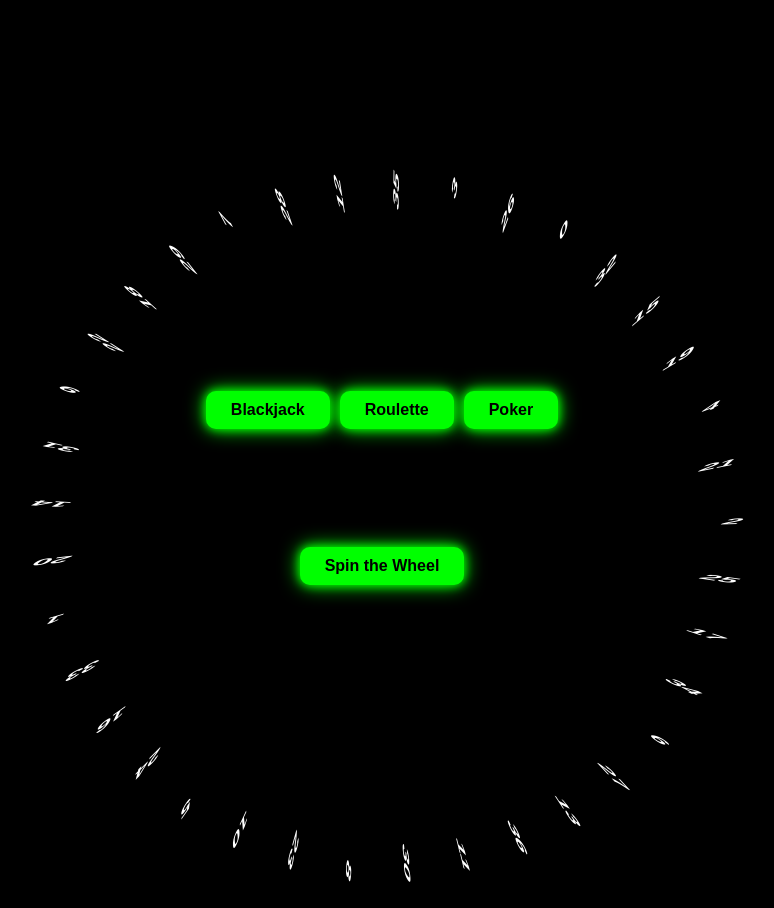
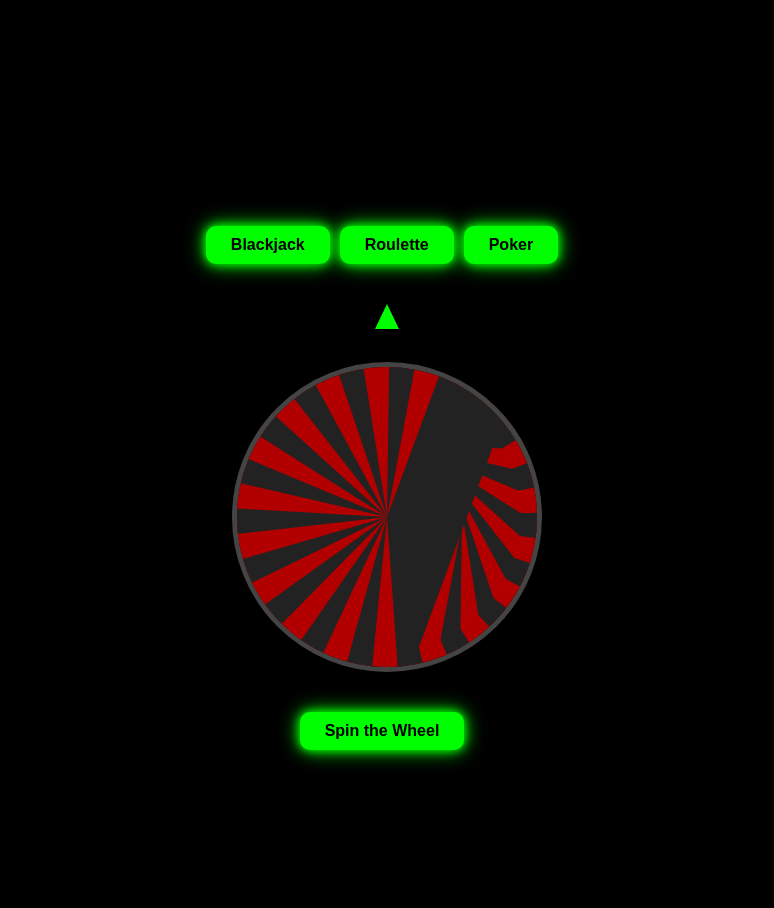
Before and after one commit to l3ofspades/Casino-Simulator, a React (Vite) app in the folder casino-simulation/: page /roulette in a window 1280 px wide. Both pictures are taken after a click on the button "Roulette". Shown: the whole page, without its empty margins (253-1027 px from the left). After the commit the page ends 800 px from the top, so only its background shows below. Built offline with nearby package versions, Linux system fonts and the light colour scheme.

Commit message:
trying to fix the roulette

```diff
--- a/casino-simulation/src/components/Blackjack.jsx
+++ b/casino-simulation/src/components/Blackjack.jsx
@@ -47,28 +47,23 @@ export default function Blackjack() {
 
   const stand = () => {
     setRevealDealer(true);
-    // Dealer draws until 17+
-    let dealerValue = getHandValue(dealerCards);
-    const drawDealerCard = () => {
+
+  let dealerHand = [...dealerCards];
+
+  const drawDealerCard =() => {
+    const dealerValue = getHandValue(dealerHand);
     if (dealerValue < 17) {
       fetch(`https://deckofcardsapi.com/api/deck/${deckId}/draw/?count=1`)
         .then((res) => res.json())
         .then((data) => {
-            setDealerCards((prev) => {
-              const newHand = [...prev, data.cards[0]];
-              dealerValue = getHandValue(newHand);
-              if (dealerValue < 17) {
+          dealerHand.push(data.cards[0]);
           drawDealerCard();
-              } else {
-                endGame(newHand);
-              }
-              return newHand;
-            });
         });
     } else {
-        endGame(dealerCards);
+      endGame(dealerHand);
     }
   };
+
     drawDealerCard();
   };
 
@@ -92,22 +87,26 @@ export default function Blackjack() {
     return value;
   };
 
-  const endGame = (finalDealerCards) => {
+  const endGame = (dealerFinalCards) => {
     const playerValue = getHandValue(playerCards);
-    const dealerValue = getHandValue(finalDealerCards);
+    const dealerValue = getHandValue(dealerFinalCards);
 
     if (playerValue > 21) {
       setMessage("You busted! Dealer wins.");
-      setChips(chips - bet);
-    } else if (dealerValue > 21 || playerValue > dealerValue) {
+      setChips((prev) => prev - bet);
+    } else if (dealerValue > 21) {
+      setMessage("Dealer busted! You win.");
+      setChips((prev) => prev + bet);
+    } else if (playerValue > dealerValue) {
       setMessage("You win!");
-      setChips(chips + bet);
+      setChips((prev) => prev + bet);
     } else if (dealerValue > playerValue) {
       setMessage("Dealer wins.");
-      setChips(chips - bet);
+      setChips((prev) => prev - bet);
     } else {
-      setMessage("Push!");
+      setMessage("Push");
     }
+
     setGameOver(true);
   };
 
@@ -168,7 +167,8 @@ export default function Blackjack() {
             </div>
           )}
 
-          {gameOver && <h3>{message}</h3>}
+          {gameOver && <h3 style={{ color: "lime" }}>{message}</h3>}
+
         </div>
       )}
     </div>
--- a/casino-simulation/src/components/Poker.jsx
+++ b/casino-simulation/src/components/Poker.jsx
@@ -93,7 +93,7 @@ function Poker() {
           setMessage("You win!");
           setChips(chips + currentBet * 2);
         } else if (winner.includes(dealerHand)) {
-          setMessage("Dealer wins!");
+          setMessage("Opponent Wins!");
         } else {
           setMessage("Push! It's a tie.");
           setChips(chips + currentBet);
@@ -125,7 +125,7 @@ function Poker() {
       style={{ marginLeft: "10px" }}
       disabled={currentBet === 0}
     >
-      {roundStage === "pre-flop" ? "Deal Flop" : roundStage === "flop" ? "Deal Turn" : roundStage === "turn" ? "Deal River" : "Showdown" }
+      {roundStage === "Pre-flop" ? "Deal Flop" : roundStage === "flop" ? "Deal Turn" : roundStage === "turn" ? "Deal River" : "Showdown" }
     </button>
   </div>
 )}
--- a/casino-simulation/src/components/Roulette.css
+++ b/casino-simulation/src/components/Roulette.css
@@ -1,7 +1,7 @@
-
 .roulette-container {
   text-align: center;
   margin-top: 50px;
+  position: relative;
 }
 
 .roulette-wheel {
@@ -10,7 +10,7 @@
   height: 300px;
   border-radius: 50%;
   margin: 0 auto 20px;
-  border: 5px solid #0f0;
+  border: 5px solid #444;
   transition: transform 5s cubic-bezier(0.33, 1, 0.68, 1);
   overflow: hidden;
 }
@@ -33,11 +33,11 @@
 }
 
 .roulette-segment.black {
-  background-color: #000;
+  background-color: #222;
 }
 
 .roulette-segment.green {
-  background-color: #007700;
+  background-color: #008000;
 }
 
 .roulette-pointer {
@@ -46,8 +46,9 @@
   left: 50%;
   width: 0;
   height: 0;
-  border-left: 10px solid transparent;
-  border-right: 10px solid transparent;
-  border-bottom: 20px solid #00ff00;
+  border-left: 12px solid transparent;
+  border-right: 12px solid transparent;
+  border-bottom: 25px solid #00ff00;
   transform: translateX(-50%);
+  z-index: 10;
 }
--- a/casino-simulation/src/components/Roulette.jsx
+++ b/casino-simulation/src/components/Roulette.jsx
@@ -1,57 +1,33 @@
-import { useState } from 'react';
+import React, { useState } from 'react';
 import './Roulette.css';
 
 const numbers = [
-  { number: 0, color: 'green' },
-  { number: 32, color: 'red' },
-    { number: 15, color: 'black' },
-    { number: 19, color: 'red' },
-    { number: 4, color: 'black' },
-    { number: 21, color: 'red' },
-    { number: 2, color: 'black' },
-    { number: 25, color: 'red' },
-    { number: 17, color: 'black' },
-    { number: 34, color: 'red' },
-    { number: 6, color: 'black' },
-    { number: 27, color: 'red' },
-    { number: 13, color: 'black' },
-    { number: 36, color: 'red' },
-    { number: 11, color: 'black' },
-    { number: 30, color: 'red' },
-    { number: 8, color: 'black' },
-    { number: 23, color: 'red' },
-    { number: 10, color: 'black' },
-    { number: 5, color: 'red' },
-    { number: 24, color: 'black' },
-    { number: 16, color: 'red' },
-    { number: 33, color: 'black' },
-    { number: 1, color: 'red' },
-    { number: 20, color: 'black' },
-    { number: 14, color: 'red' },
-    { number: 31, color: 'black' },
-    { number: 9, color: 'red' },
-    { number: 22, color: 'black' },
-    { number: 18, color: 'red' },
-    { number: 29, color: 'black' },
-    { number: 7, color: 'red' },
-    { number: 28, color: 'black' },
-    { number: 12, color: 'red' },
-    { number: 35, color: 'black' },
-    { number: 3, color: 'red' },
+  { number: 0, color: 'green' }, { number: 32, color: 'red' }, { number: 15, color: 'black' },
+  { number: 19, color: 'red' }, { number: 4, color: 'black' }, { number: 21, color: 'red' },
+  { number: 2, color: 'black' }, { number: 25, color: 'red' }, { number: 17, color: 'black' },
+  { number: 34, color: 'red' }, { number: 6, color: 'black' }, { number: 27, color: 'red' },
+  { number: 13, color: 'black' }, { number: 36, color: 'red' }, { number: 11, color: 'black' },
+  { number: 30, color: 'red' }, { number: 8, color: 'black' }, { number: 23, color: 'red' },
+  { number: 10, color: 'black' }, { number: 5, color: 'red' }, { number: 24, color: 'black' },
+  { number: 16, color: 'red' }, { number: 33, color: 'black' }, { number: 1, color: 'red' },
+  { number: 20, color: 'black' }, { number: 14, color: 'red' }, { number: 31, color: 'black' },
+  { number: 9, color: 'red' }, { number: 22, color: 'black' }, { number: 18, color: 'red' },
+  { number: 29, color: 'black' }, { number: 7, color: 'red' }, { number: 28, color: 'black' },
+  { number: 12, color: 'red' }, { number: 35, color: 'black' }, { number: 3, color: 'red' },
   { number: 26, color: 'black' },
 ];
 
 export default function Roulette() {
   const [angle, setAngle] = useState(0);
+  const [spinning, setSpinning] = useState(false);
   const [result, setResult] = useState(null);
-    const [spinning, setSpinning] = useState(false);
 
   const spinWheel = () => {
-        if (spinning) return; // Prevent multiple spins
+    if (spinning) return;
 
-        const spins = 5;
     const randomIndex = Math.floor(Math.random() * numbers.length);
     const segmentAngle = 360 / numbers.length;
+    const spins = 5;
     const newAngle = 360 * spins + randomIndex * segmentAngle + segmentAngle / 2;
 
     setSpinning(true);
@@ -60,28 +36,42 @@ export default function Roulette() {
     setTimeout(() => {
       setResult(numbers[randomIndex]);
       setSpinning(false);
-        }, 5000); // Match css animation duration
+    }, 5000);
   };
+
+  const segmentAngle = 360 / numbers.length;
 
   return (
     <div className="roulette-container">
       <h2>Roulette</h2>
-            <div className="wheel" style={{ transform: `rotate(${angle}deg)` }}>
+      <div className="roulette-pointer"></div>
+      <div className="roulette-wheel" style={{ transform: `rotate(${angle}deg)` }}>
         {numbers.map((num, index) => (
           <div
             key={index}
             className={`roulette-segment ${num.color}`}
-                        style={{ transform: `rotate(${index * (360 / numbers.length)}deg) skewY(-60deg)`,
+            style={{
+              transform: `rotate(${index * segmentAngle}deg) skewY(-60deg)`,
+            }}
+          >
+            <div
+              style={{
+                transform: `skewY(60deg) rotate(${segmentAngle / 2}deg) translateY(-50%)`,
+                color: 'white',
+                fontWeight: 'bold',
+                fontSize: '12px',
               }}
             >
               {num.number}
             </div>
+          </div>
         ))}
       </div>
+
       <button onClick={spinWheel} disabled={spinning} style={{ marginTop: '20px' }}>
-
         {spinning ? 'Spinning...' : 'Spin the Wheel'}
       </button>
+
       {result && (
         <h3 style={{ marginTop: '20px', color: result.color }}>
           Result: {result.number} ({result.color})
```
Lines whose indentation alone changed are shown as unchanged.
